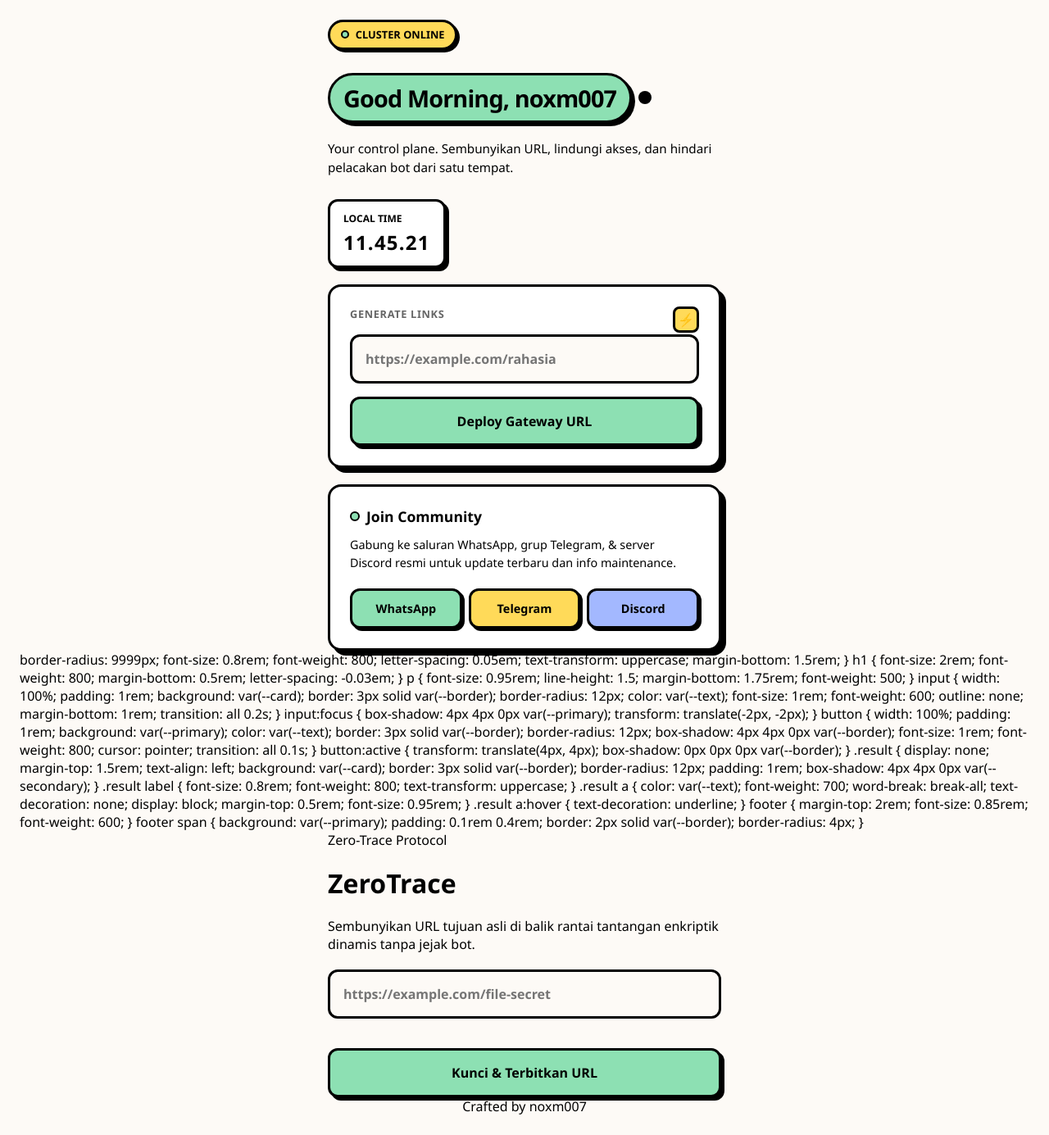
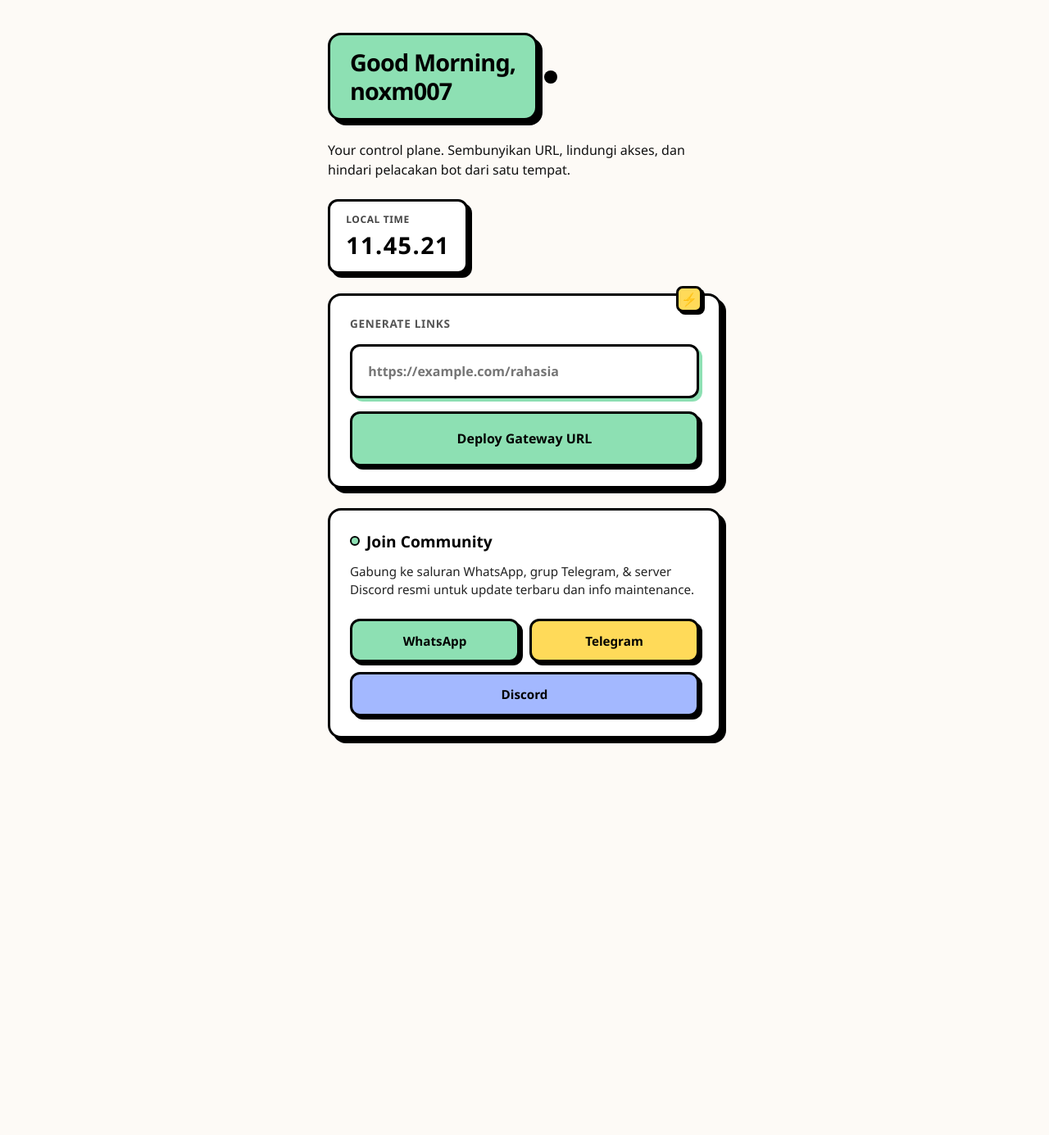
Before and after one commit to Noxm007Real/ZeroTrace, a website: page public/index.html in a window 1280 px wide. Shown: the whole page at 82% size. After the commit the page ends 941 px from the top, so only its background shows below. Drawn offline with Linux system fonts and the light colour scheme.

Commit message:
Refactor styles and improve layout in index.html
Updated styles for various elements, adjusted padding and margins, and improved greeting message formatting. Enhanced button and input styles for better user experience.

```diff
--- a/public/index.html
+++ b/public/index.html
@@ -16,65 +16,48 @@
     }
 
     * { box-sizing: border-box; margin: 0; padding: 0; font-family: 'Segoe UI', system-ui, sans-serif; }
-    body { background: var(--bg); color: var(--text); display: flex; flex-direction: column; align-items: center; justify-content: center; min-height: 100vh; padding: 1.5rem; }
+    body { background: var(--bg); color: var(--text); display: flex; flex-direction: column; align-items: center; justify-content: flex-start; min-height: 100vh; padding: 2.5rem 1.5rem; }
 
-    /* Main Container */
     .container {
       width: 100%;
       max-width: 480px;
       display: flex;
       flex-direction: column;
-      gap: 1.25rem;
+      gap: 1.5rem;
     }
 
-    /* Status Badge */
-    .status-badge {
-      display: inline-flex;
-      align-items: center;
-      gap: 0.5rem;
-      background: var(--secondary);
-      border: 3px solid var(--border);
-      padding: 0.4rem 0.8rem;
-      border-radius: 99px;
-      font-weight: 800;
-      font-size: 0.8rem;
-      text-transform: uppercase;
-      box-shadow: 3px 3px 0px var(--border);
-      align-self: flex-start;
-    }
-    .status-dot { width: 10px; height: 10px; background: var(--primary); border: 2px solid var(--border); border-radius: 50%; }
-
     /* Greeting Section */
-    .greeting-wrapper { display: flex; align-items: center; gap: 0.5rem; margin-top: 0.5rem; }
+    .greeting-wrapper { display: flex; align-items: center; gap: 0.5rem; }
     .greeting-box {
       background: var(--primary);
       border: 3px solid var(--border);
-      padding: 0.5rem 1rem;
-      border-radius: 99px;
+      padding: 1rem 1.5rem;
+      border-radius: 16px; /* Tidak terlalu bundar */
       font-size: 1.8rem;
       font-weight: 900;
-      box-shadow: 4px 4px 0px var(--border);
+      box-shadow: 6px 6px 0px var(--border);
       letter-spacing: -0.03em;
+      line-height: 1.2;
     }
-    .greeting-circle { width: 16px; height: 16px; background: var(--border); border-radius: 50%; }
+    .greeting-circle { width: 16px; height: 16px; background: var(--border); border-radius: 50%; flex-shrink: 0; }
 
-    .subtitle { font-size: 0.95rem; line-height: 1.5; font-weight: 500; margin-bottom: 0.5rem; }
+    .subtitle { font-size: 1rem; line-height: 1.5; font-weight: 500; color: #111; }
 
     /* Time Widget */
     .time-widget {
       background: var(--card);
       border: 3px solid var(--border);
       border-radius: 12px;
-      padding: 0.75rem 1rem;
+      padding: 0.8rem 1.2rem;
       display: inline-flex;
       flex-direction: column;
       align-self: flex-start;
-      box-shadow: 4px 4px 0px var(--border);
+      box-shadow: 5px 5px 0px var(--border);
     }
-    .time-label { font-size: 0.75rem; font-weight: 800; text-transform: uppercase; margin-bottom: 0.25rem; }
-    .time-value { font-size: 1.5rem; font-weight: 900; letter-spacing: 0.05em; }
+    .time-label { font-size: 0.75rem; font-weight: 800; text-transform: uppercase; margin-bottom: 0.2rem; letter-spacing: 0.05em; color: #444; }
+    .time-value { font-size: 1.8rem; font-weight: 900; letter-spacing: 0.05em; }
 
-    /* Action Card (Generator) */
+    /* Action Card (Generate Links) */
     .action-card {
       background: var(--card);
       border: 3px solid var(--border);
@@ -85,8 +68,8 @@
     }
     .action-icon {
       position: absolute;
-      top: 1.5rem;
-      right: 1.5rem;
+      top: -12px;
+      right: 20px;
       background: var(--secondary);
       border: 3px solid var(--border);
       width: 32px;
@@ -95,27 +78,28 @@
       display: flex;
       align-items: center;
       justify-content: center;
-      font-weight: 900;
+      box-shadow: 3px 3px 0px var(--border);
     }
-    .action-title { font-size: 0.8rem; font-weight: 800; text-transform: uppercase; color: #666; margin-bottom: 1rem; letter-spacing: 0.05em; }
+    .action-title { font-size: 0.85rem; font-weight: 800; text-transform: uppercase; color: #555; margin-bottom: 1rem; letter-spacing: 0.05em; }
 
     input {
       width: 100%;
-      padding: 1rem;
-      background: var(--bg);
+      padding: 1.2rem;
+      background: var(--card);
       border: 3px solid var(--border);
       border-radius: 12px;
       font-size: 1rem;
       font-weight: 600;
       outline: none;
       margin-bottom: 1rem;
+      box-shadow: 4px 4px 0px var(--primary); /* Efek shadow hijau di belakang form */
       transition: all 0.2s;
     }
-    input:focus { box-shadow: 4px 4px 0px var(--primary); transform: translate(-2px, -2px); }
+    input:focus { transform: translate(2px, 2px); box-shadow: 2px 2px 0px var(--primary); }
 
     button {
       width: 100%;
-      padding: 1rem;
+      padding: 1.2rem;
       background: var(--primary);
       color: var(--text);
       border: 3px solid var(--border);
@@ -139,31 +123,30 @@
       border-radius: 16px;
       padding: 1.5rem;
       box-shadow: 6px 6px 0px var(--border);
-      position: relative;
     }
-    .com-header { display: flex; align-items: center; gap: 0.5rem; font-weight: 800; font-size: 1.1rem; margin-bottom: 0.75rem; }
+    .com-header { display: flex; align-items: center; gap: 0.5rem; font-weight: 800; font-size: 1.2rem; margin-bottom: 0.75rem; }
     .com-dot { width: 12px; height: 12px; background: var(--primary); border: 2px solid var(--border); border-radius: 50%; }
-    .com-desc { font-size: 0.9rem; font-weight: 500; line-height: 1.5; margin-bottom: 1.25rem; }
+    .com-desc { font-size: 0.95rem; font-weight: 500; line-height: 1.5; margin-bottom: 1.5rem; color: #222; }
 
-    .com-buttons { display: flex; gap: 0.5rem; flex-wrap: wrap; }
+    .com-buttons { display: flex; gap: 0.75rem; flex-wrap: wrap; }
+    .com-buttons-row { display: flex; gap: 0.75rem; width: 100%; }
     .btn-com {
       flex: 1;
-      min-width: 100px;
       text-align: center;
-      padding: 0.75rem;
+      padding: 0.85rem;
       border: 3px solid var(--border);
       border-radius: 12px;
       font-weight: 800;
-      font-size: 0.9rem;
+      font-size: 0.95rem;
       text-decoration: none;
       color: var(--text);
-      box-shadow: 3px 3px 0px var(--border);
+      box-shadow: 4px 4px 0px var(--border);
       transition: transform 0.1s;
     }
-    .btn-com:active { transform: translate(3px, 3px); box-shadow: 0px 0px 0px var(--border); }
+    .btn-com:active { transform: translate(4px, 4px); box-shadow: 0px 0px 0px var(--border); }
     .btn-wa { background: var(--primary); }
     .btn-tg { background: var(--secondary); }
-    .btn-dc { background: var(--discord); }
+    .btn-dc { background: var(--discord); width: 100%; }
 
   </style>
 </head>
@@ -171,24 +154,20 @@
 
   <div class="container">
 
-    <div class="status-badge">
-      <div class="status-dot"></div> CLUSTER ONLINE
-    </div>
-
     <div class="greeting-wrapper">
-      <div class="greeting-box" id="greetingText">Good Night, noxm007</div>
+      <div class="greeting-box" id="greetingText">Good Night,<br>noxm007</div>
       <div class="greeting-circle"></div>
     </div>
 
     <p class="subtitle">Your control plane. Sembunyikan URL, lindungi akses, dan hindari pelacakan bot dari satu tempat.</p>
 
     <div class="time-widget">
-      <div class="time-label">Local Time</div>
+      <div class="time-label">LOCAL TIME</div>
       <div class="time-value" id="clock">00.00.00</div>
     </div>
 
     <div class="action-card">
-      <div class="action-title">Generate Links</div>
+      <div class="action-title">GENERATE LINKS</div>
       <div class="action-icon">⚡</div>
 
       <input type="url" id="targetUrl" placeholder="https://example.com/rahasia" required />
@@ -206,8 +185,10 @@
       </div>
       <p class="com-desc">Gabung ke saluran WhatsApp, grup Telegram, & server Discord resmi untuk update terbaru dan info maintenance.</p>
       <div class="com-buttons">
-        <a href="https://chat.whatsapp.com/B9t6HZLK8IS01S4o6fmyAY" class="btn-com btn-wa">WhatsApp</a>
-        <a href="https://t.me/slowliving_w_nox" class="btn-com btn-tg">Telegram</a>
+        <div class="com-buttons-row">
+          <a href="https://chat.whatsapp.com/B9t6HZLK8IS01S4o6fmyAY" class="btn-com btn-wa">WhatsApp</a>
+          <a href="https://t.me/slowliving_w_nox" class="btn-com btn-tg">Telegram</a>
+        </div>
         <a href="https://discord.gg/TxxXY9ZF2" class="btn-com btn-dc">Discord</a>
       </div>
     </div>
@@ -218,18 +199,22 @@
     // Dinamis Sapaan Berdasarkan Waktu
     function updateGreeting() {
       const hour = new Date().getHours();
-      let greeting = "Good Night";
-      if (hour >= 5 && hour < 12) greeting = "Good Morning";
-      else if (hour >= 12 && hour < 15) greeting = "Good Afternoon";
-      else if (hour >= 15 && hour < 19) greeting = "Good Evening";
+      let greeting = "Good Night"; // Default jam 18:00 ke atas sampai malam
 
-      document.getElementById('greetingText').innerText = `${greeting}, noxm007`;
+      if (hour >= 5 && hour < 12) {
+        greeting = "Good Morning";
+      } else if (hour >= 12 && hour < 15) {
+        greeting = "Good Afternoon";
+      } else if (hour >= 15 && hour < 18) { // Sore dibatasi sampai jam 17:59
+        greeting = "Good Evening";
+      }
+
+      document.getElementById('greetingText').innerHTML = `${greeting},<br>noxm007`;
     }
 
     // Jam Real-time
     function updateClock() {
       const now = new Date();
-      // Mengubah format 18:07:53 menjadi 18.07.53
       const timeString = now.toLocaleTimeString('id-ID', { hour12: false }).replace(/:/g, '.');
       document.getElementById('clock').innerText = timeString;
     }
@@ -274,109 +259,3 @@
   </script>
 </body>
 </html>
-
-      border-radius: 9999px;
-      font-size: 0.8rem;
-      font-weight: 800;
-      letter-spacing: 0.05em;
-      text-transform: uppercase;
-      margin-bottom: 1.5rem;
-    }
-
-    h1 { font-size: 2rem; font-weight: 800; margin-bottom: 0.5rem; letter-spacing: -0.03em; }
-    p { font-size: 0.95rem; line-height: 1.5; margin-bottom: 1.75rem; font-weight: 500; }
-
-    input {
-      width: 100%;
-      padding: 1rem;
-      background: var(--card);
-      border: 3px solid var(--border);
-      border-radius: 12px;
-      color: var(--text);
-      font-size: 1rem;
-      font-weight: 600;
-      outline: none;
-      margin-bottom: 1rem;
-      transition: all 0.2s;
-    }
-    input:focus { box-shadow: 4px 4px 0px var(--primary); transform: translate(-2px, -2px); }
-
-    button {
-      width: 100%;
-      padding: 1rem;
-      background: var(--primary);
-      color: var(--text);
-      border: 3px solid var(--border);
-      border-radius: 12px;
-      box-shadow: 4px 4px 0px var(--border);
-      font-size: 1rem;
-      font-weight: 800;
-      cursor: pointer;
-      transition: all 0.1s;
-    }
-    button:active { transform: translate(4px, 4px); box-shadow: 0px 0px 0px var(--border); }
-
-    .result { display: none; margin-top: 1.5rem; text-align: left; background: var(--card); border: 3px solid var(--border); border-radius: 12px; padding: 1rem; box-shadow: 4px 4px 0px var(--secondary); }
-    .result label { font-size: 0.8rem; font-weight: 800; text-transform: uppercase; }
-    .result a { color: var(--text); font-weight: 700; word-break: break-all; text-decoration: none; display: block; margin-top: 0.5rem; font-size: 0.95rem; }
-    .result a:hover { text-decoration: underline; }
-
-    footer { margin-top: 2rem; font-size: 0.85rem; font-weight: 600; }
-    footer span { background: var(--primary); padding: 0.1rem 0.4rem; border: 2px solid var(--border); border-radius: 4px; }
-  </style>
-</head>
-<body>
-  <div class="container">
-    <div class="badge">Zero-Trace Protocol</div>
-    <h1>ZeroTrace</h1>
-    <p>Sembunyikan URL tujuan asli di balik rantai tantangan enkriptik dinamis tanpa jejak bot.</p>
-
-    <input type="url" id="targetUrl" placeholder="https://example.com/file-secret" required />
-    <button onclick="createZeroTrace()">Kunci & Terbitkan URL</button>
-
-    <div id="resultBox" class="result">
-      <label>Tautan Terproteksi</label>
-      <a id="linkResult" href="#" target="_blank"></a>
-    </div>
-  </div>
-
-  <footer>
-    Crafted by <span>noxm007</span>
-  </footer>
-
-  <script>
-    async function createZeroTrace() {
-      const url = document.getElementById('targetUrl').value.trim();
-      if (!url) return alert('Harap masukkan URL yang valid!');
-
-      const btn = document.querySelector('button');
-      btn.innerText = 'Mengenkripsi...';
-      btn.disabled = true;
-
-      try {
-        const res = await fetch('/api/create', {
-          method: 'POST',
-          headers: { 'Content-Type': 'application/json' },
-          body: JSON.stringify({ url })
-        });
-        const data = await res.json();
-        if (data.token) {
-          const out = `${window.location.origin}/s/${data.token}`;
-          const box = document.getElementById('resultBox');
-          const link = document.getElementById('linkResult');
-          link.href = out;
-          link.innerText = out;
-          box.style.display = 'block';
-        } else {
-          alert(data.error || 'Terjadi kesalahan.');
-        }
-      } catch (err) {
-        alert('Gagal terhubung ke API.');
-      } finally {
-        btn.innerText = 'Kunci & Terbitkan URL';
-        btn.disabled = false;
-      }
-    }
-  </script>
-</body>
-</html>
```
